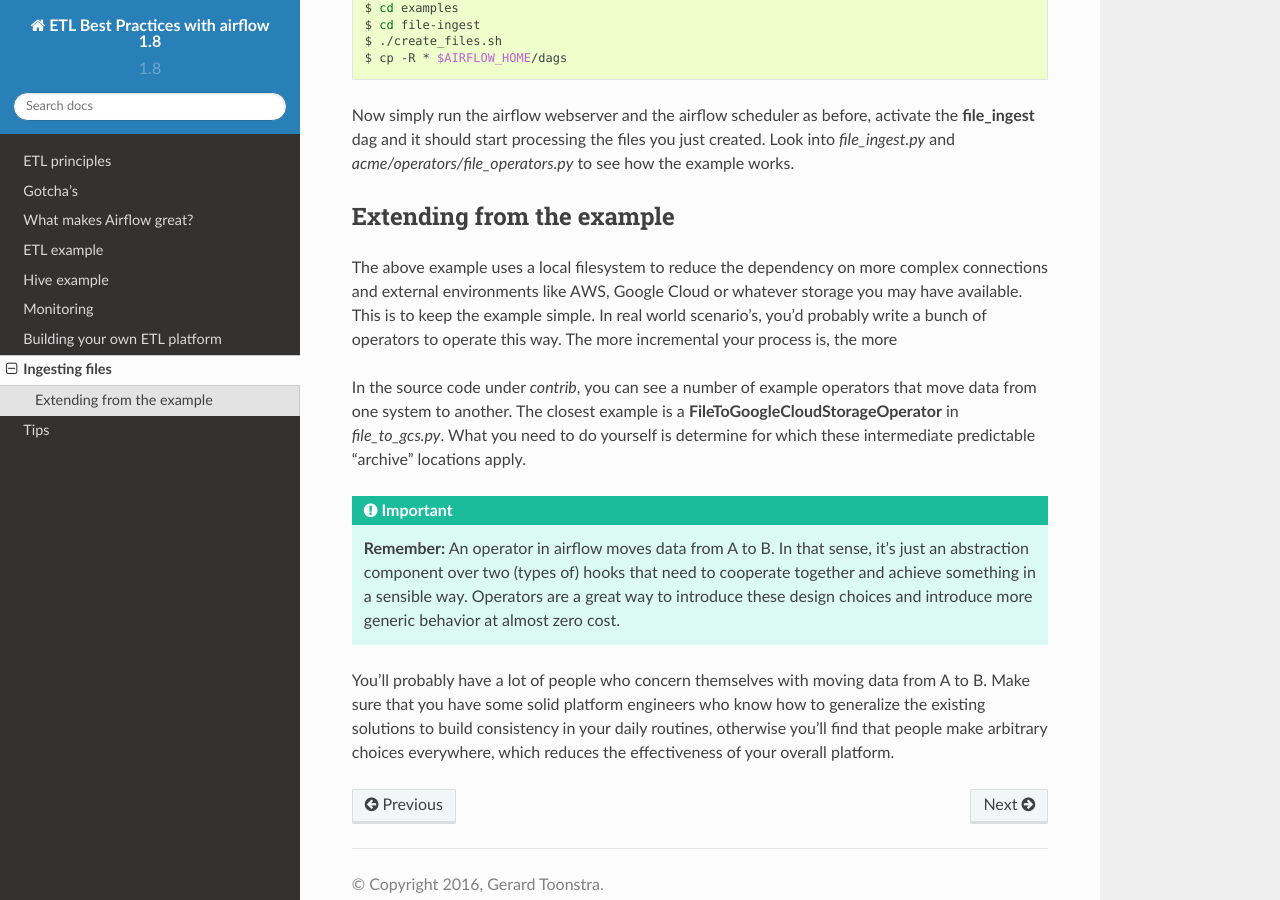
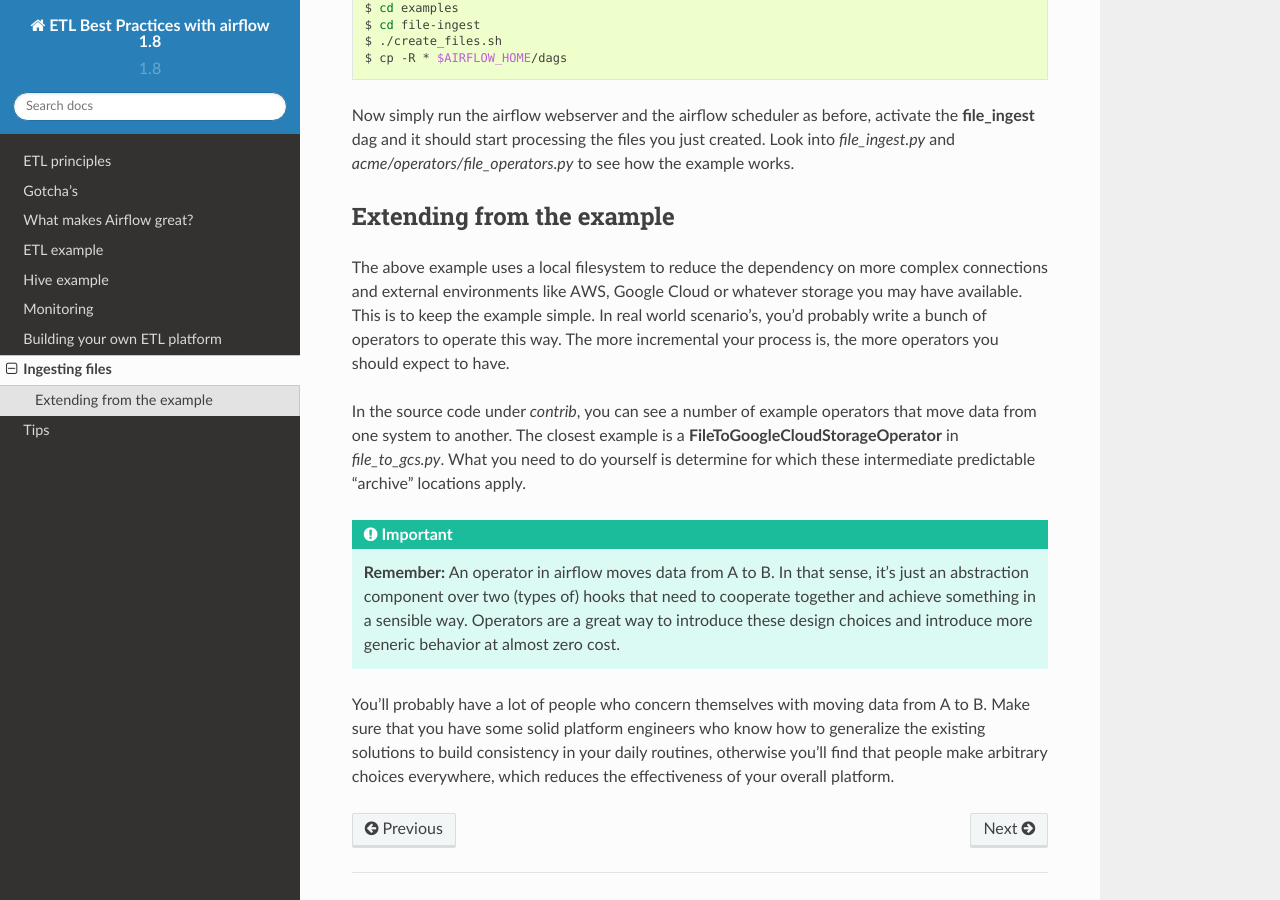
Before and after one commit to gtoonstra/etl-with-airflow, a Sphinx documentation site: the page built from docs/ingestfile.rst, in a window 1280 px wide and 900 px high, scrolled down 989 px. Built offline with Sphinx 7.4.7 and the Read the Docs theme 2.0.0, drawn with Linux system fonts in a browser that asks for light colours; pages that are not in the unit, such as notebooks, are missing from menus.

Commit message:
small typo correction

```diff
--- a/docs/ingestfile.rst
+++ b/docs/ingestfile.rst
@@ -43,7 +43,7 @@ Extending from the example
 
 The above example uses a local filesystem to reduce the dependency on more complex connections and external environments like AWS, Google Cloud or
 whatever storage you may have available. This is to keep the example simple. In real world scenario's, you'd probably write a bunch of operators to
-operate this way. The more incremental your process is, the more
+operate this way. The more incremental your process is, the more operators you should expect to have.
 
 In the source code under *contrib*, you can see a number of example operators that move data from one system to another. The closest example is
 a **FileToGoogleCloudStorageOperator** in *file_to_gcs.py*. What you need to do yourself is determine for which these intermediate predictable
```
